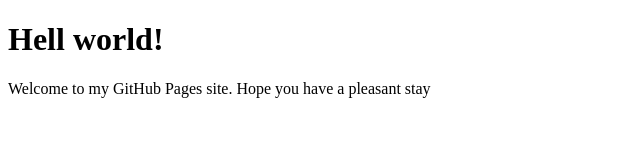
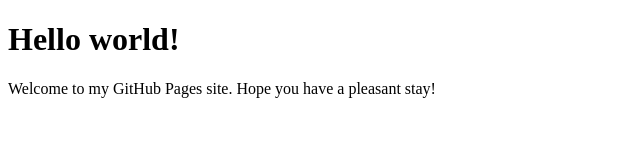
Before and after one commit to charleshdixon/charleshdixon.github.io, a plain HTML site: page index.html in a window 1280 px wide. Shown: the full height of the page, 0-640 px from the left. Drawn offline with Linux system fonts and the light colour scheme.

Commit message:
Update index.html

```diff
--- a/index.html
+++ b/index.html
@@ -4,7 +4,7 @@
         <title>My Github Pages Site</title>
     </head>
     <body>
-        <h1>Hell world!</h1>
-        <p>Welcome to my GitHub Pages site. Hope you have a pleasant stay</p>
+        <h1>Hello world!</h1>
+        <p>Welcome to my GitHub Pages site. Hope you have a pleasant stay!</p>
     </body>
 </html>
```
